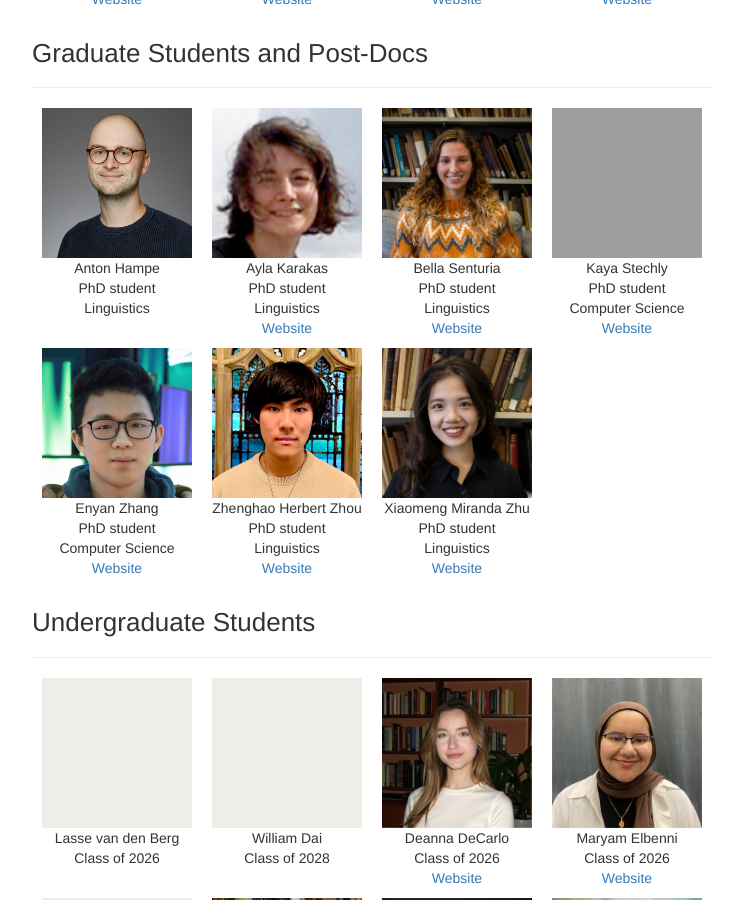
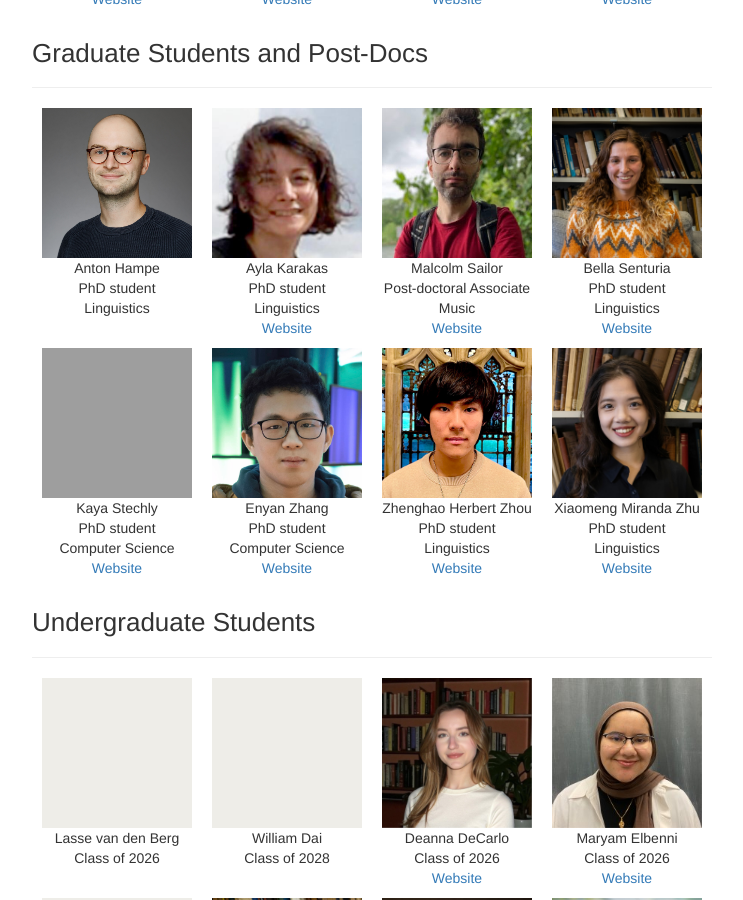
Before and after one commit to clay-lab/clay-lab.github.io, a Jekyll site: the page built from members.html, in a window 1280 px wide and 900 px high, scrolled down 581 px. Shown: the whole window, without its empty margins (268-1011 px from the left). Built offline with Jekyll 4.4.1, drawn with Linux system fonts in a browser that asks for light colours; grey boxes are pictures that could not be loaded.

Commit message:
added malcolm

```diff
--- a/_data/members.yml
+++ b/_data/members.yml
@@ -37,6 +37,12 @@ graduate:
       email: ayla.karakas@yale.edu
       url: https://ling.yale.edu/profile/ayla-karakas
       title : PhD student <br> Linguistics
+
+    - name : Malcolm Sailor
+      photo: /photos/malcolm_profile.jpg
+      email: malcolm.sailor@gmail.com
+      url: https://malcolmsailor.com/about/
+      title : Post-doctoral Associate <br> Music
 
     - name : Bella Senturia
       photo: /photos/bella_profile.jpg
```
Also changed, not shown: photos/malcolm_profile.jpg (added).
